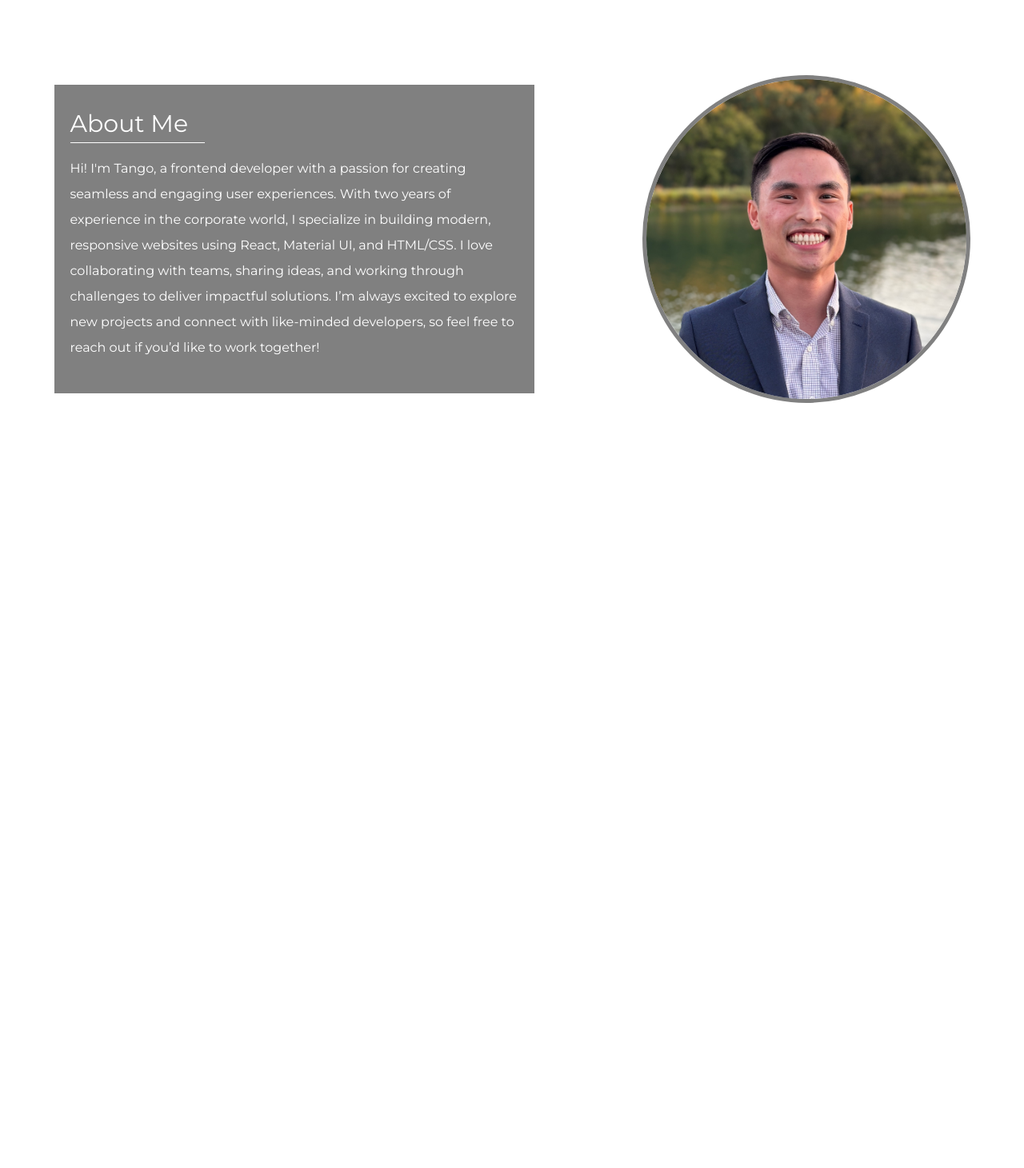
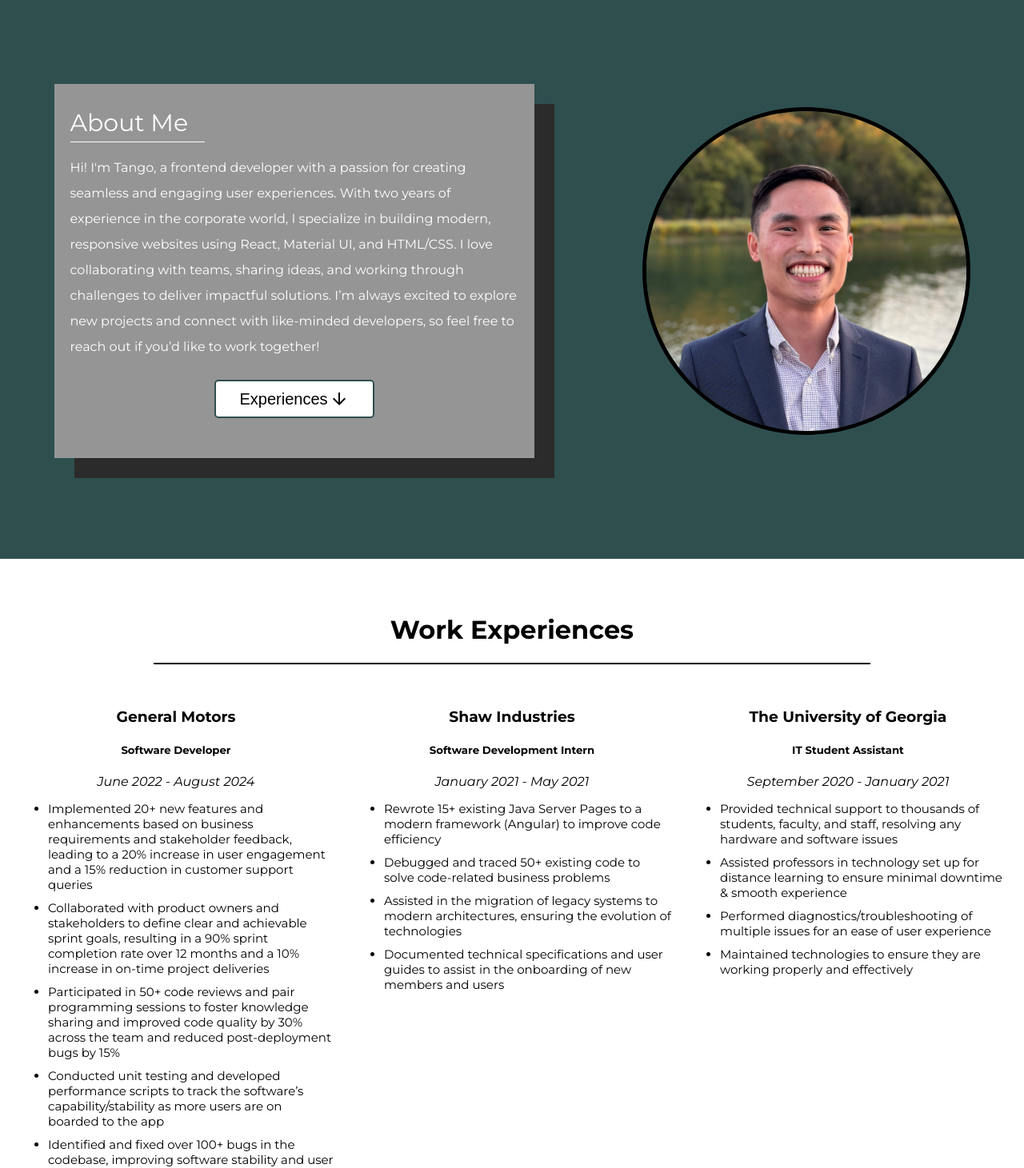
Before and after one commit to TangoCode99/react-practice, a React (Create React App) app: page /about in a window 1280 px wide. Shown: the part 720-2181 px from the top of the page at 80% size. Before the commit the page ends 1339 px from the top, so only its background shows below. Built offline with nearby package versions, Linux system fonts and the light colour scheme.

Commit message:
Added to About page

```diff
--- a/src/assets/index.js
+++ b/src/assets/index.js
@@ -2,7 +2,7 @@ export const Rialto = require('../assets/blackbeach.jpg');
 export const Capri = require('../assets/capri.jpg');
 export const CapriBeach = require('../assets/capribeach.jpg');
 export const Forest = require('../assets/forest.jpg');
-export const Lake = require('../assets/forest.jpg');
+export const Lake = require('../assets/lake.jpg');
 export const Market = require('../assets/market.jpg');
 export const Museum = require('../assets/museum.jpg');
 export const PalmTrees = require('../assets/palmtrees.jpg');
--- a/src/components/about.css
+++ b/src/components/about.css
@@ -10,9 +10,29 @@
   font-size: 30px;
 }
 
-h2 {
+.about-wrapper h2 {
   margin: 0px;
   padding: 0px;
+}
+
+.about-title {
+  overflow: hidden; /* Ensures the content is not revealed until the animation */
+  border-right: 0.10em solid orange; /* The typwriter cursor */
+  white-space: nowrap; /* Keeps the content on a single line */
+  margin: 0 auto; /* Gives that scrolling effect as the typing happens */
+  animation: typing 3.5s steps(40, end), blink-caret 0.75s infinite normal;
+}
+
+/* The typing effect */
+@keyframes typing {
+    from { width: 0 }
+    to { width: 100% }
+  }
+
+  /* The typewriter cursor effect */
+  @keyframes blink-caret {
+    from, to { border-color: transparent }
+    50% { border-color: black; }
   }
 
 .name {
@@ -40,21 +60,38 @@ h2 {
   flex-direction: row;
   justify-content: space-around;
   align-items: center;
-    height: 40rem;
+  height: 45rem;
+  background-color: darkslategray; /* Temporary */
 }
 
 .left-side {
   width: 35rem;
   text-align: left;
-    background-color: gray;
+  background-color: rgb(149, 149, 149);
   opacity: 100%;
   padding: 25px 20px;
+  box-shadow: 25px 25px rgb(43, 43, 43);
 }
 
 .left-side p {
   color: white;
   line-height: 2;
   word-spacing: 1.25;
+}
+
+.experience-btn {
+  font-size: 20px;
+  width: 200px;
+  text-align: center;
+  display: flex;
+  flex-direction: row;
+  justify-content: space-between;
+  align-items: center;
+  margin: 25px auto;
+  border-radius: 5px;
+  border: 2px solid darkslategray;
+  background-color: white;
+  padding: 10px 30px;
 }
 
 .body-header {
@@ -66,7 +103,7 @@ h2 {
 }
 
 .profile-pic {
-    border: 5px solid gray;
+  border: 5px solid black;
   border-radius: 50%;
   height: 400px;
   width: 400px;
@@ -77,3 +114,33 @@ h2 {
   height: 400px;
   border-radius: 50%;
 }
+
+.experience {
+  display: flex;
+  flex-direction: column;
+  height: 40rem;
+  margin-top: 3rem;
+}
+
+.experience-title {
+  border-bottom: 2px solid black;
+  width: 70%;
+  margin: 0px auto;
+}
+
+.experience-body {
+  margin: 35px 0px;
+  display: flex;
+  flex-direction: row;
+  justify-content: space-evenly;
+}
+
+.wrapper-info {
+  font-size: 15px;
+  text-align: left;
+  width: 400px;
+
+  li {
+    margin: 10px 0px;
+  }
+}
--- a/src/components/about.jsx
+++ b/src/components/about.jsx
@@ -5,24 +5,26 @@ import { Profile } from "../assets";
 import "./about.css";
 
 const aboutMe = "Hi! I'm Tango, a frontend developer with a passion for creating seamless and engaging user " +
-"experiences. With two years of experience in the corporate world, I specialize in building modern, " +
-"responsive websites using React, Material UI, and HTML/CSS. I love collaborating with teams, sharing " +
-"ideas, and working through challenges to deliver impactful solutions. I’m always excited to explore " +
-"new projects and connect with like-minded developers, so feel free to reach out if you’d like to work together!";
+    "experiences. With two years of experience in the corporate world, I specialize in building modern, " +
+    "responsive websites using React, Material UI, and HTML/CSS. I love collaborating with teams, sharing " +
+    "ideas, and working through challenges to deliver impactful solutions. I’m always excited to explore " +
+    "new projects and connect with like-minded developers, so feel free to reach out if you’d like to work together!";
 
 export default function About() {
     const aboutMeRef = useRef(null);
+    const experiencesRef = useRef(null);
     return (
         <div className="about-wrapper">
             <div className="about-header">
                 <h2>Welcome! I'm <div className="name">Tango</div>.</h2>
-                <h2>I'm a Front-End Software Developer.</h2>
+                <h2 className="about-title">I'm a Front-End Software Developer.</h2>
                 <button className="about-me-btn" onClick={() => { aboutMeRef.current.scrollIntoView({ block: "start", behavior: "smooth" }); }}>About Me <ArrowDownwardIcon /></button>
             </div>
             <div className="about-body" ref={aboutMeRef}>
                 <div className="left-side">
                     <div className="body-header">About Me</div>
                     <p>{aboutMe}</p>
+                    <button className="experience-btn" onClick={() => { experiencesRef.current.scrollIntoView({ bloc: "start", behavior: "smooth" }); }}>Experiences <ArrowDownwardIcon /></button>
                 </div>
                 <div className="right-side">
                     <div className="profile-pic">
@@ -30,6 +32,55 @@ export default function About() {
                     </div>
                 </div>
             </div>
+            <div className="experience" ref={experiencesRef}>
+                <div className="experience-title">
+                    <h1>
+                        Work Experiences
+                    </h1>
+                </div>
+                <div className="experience-body">
+                    <div className="body-wrapper">
+                        <h3>General Motors</h3>
+                        <h5>Software Developer</h5>
+                        <em>June 2022 - August 2024</em>
+                        <div className="wrapper-info">
+                            <ul>
+                                <li>Implemented 20+ new features and enhancements based on business requirements and stakeholder feedback, leading to a 20% increase in user engagement and a 15% reduction in customer support queries</li>
+                                <li>Collaborated with product owners and stakeholders to define clear and achievable sprint goals, resulting in a 90% sprint completion rate over 12 months and a 10% increase in on-time project deliveries</li>
+                                <li>Participated in 50+ code reviews and pair programming sessions to foster knowledge sharing and improved code quality by 30% across the team and reduced post-deployment bugs by 15%</li>
+                                <li>Conducted unit testing and developed performance scripts to track the software’s capability/stability as more users are on boarded to the app</li>
+                                <li>Identified and fixed over 100+ bugs in the codebase, improving software stability and user experience by 25%</li>
+                            </ul>
+                        </div>
+                    </div>
+                    <div className="body-wrapper">
+                        <h3>Shaw Industries</h3>
+                        <h5>Software Development Intern</h5>
+                        <em>January 2021 - May 2021</em>
+                        <div className="wrapper-info">
+                            <ul>
+                                <li>Rewrote 15+ existing Java Server Pages to a modern framework (Angular) to improve code efficiency</li>
+                                <li>Debugged and traced 50+ existing code to solve code-related business problems</li>
+                                <li>Assisted in the migration of legacy systems to modern architectures, ensuring the evolution of technologies</li>
+                                <li>Documented technical specifications and user guides to assist in the onboarding of new members and users</li>
+                            </ul>
+                        </div>
+                    </div>
+                    <div className="body-wrapper">
+                        <h3>The University of Georgia</h3>
+                        <h5>IT Student Assistant</h5>
+                        <em>September 2020 - January 2021</em>
+                        <div className="wrapper-info">
+                            <ul>
+                                <li>Provided technical support to thousands of students, faculty, and staff, resolving any hardware and software issues</li>
+                                <li>Assisted professors in technology set up for distance learning to ensure minimal downtime & smooth experience</li>
+                                <li>Performed diagnostics/troubleshooting of multiple issues for an ease of user experience</li>
+                                <li>Maintained technologies to ensure they are working properly and effectively</li>
+                            </ul>
+                        </div>
+                    </div>
+                </div>
+            </div>
         </div>
     );
 };
--- a/src/components/header.css
+++ b/src/components/header.css
@@ -11,7 +11,7 @@
     height: 100px;
 }
 
-ul {
+.app-header ul {
     list-style-type: none;
     display: flex;
     flex-direction: row;
--- a/src/components/photo-gallery.css
+++ b/src/components/photo-gallery.css
@@ -49,7 +49,7 @@ button {
 }
 
 img {
-  display: block;
+  position: relative;
   width: 100%;
-  height: 500px;
+  height: 450px;
 }
```
Lines whose indentation alone changed are shown as unchanged.
